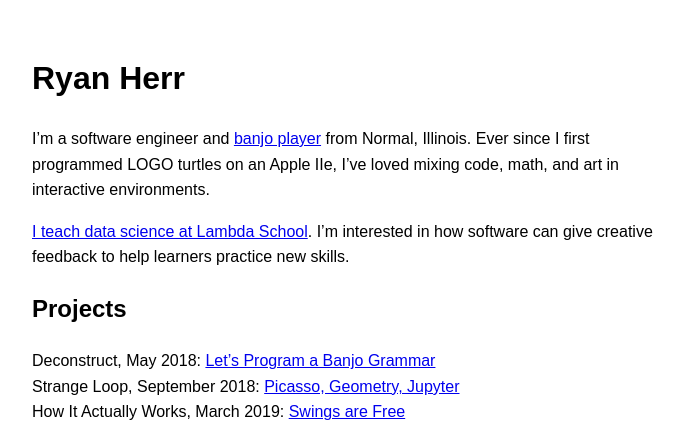
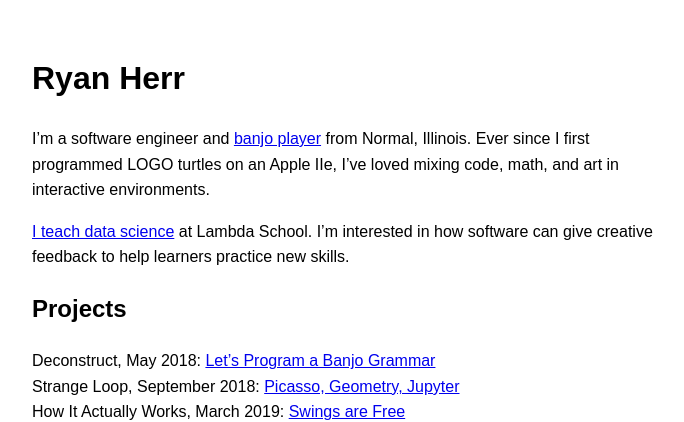
Before and after one commit to rrherr/rrherr.github.io, a Jekyll site: the page built from index.md, in a window 1280 px wide. Shown: the top 422 px of the page, without its empty margins (296-980 px from the left). Built offline with Jekyll 4.4.1, drawn with Linux system fonts in a browser that asks for light colours; our own code applies the rules of GitHub Pages for plain Markdown files.

```diff
--- a/index.md
+++ b/index.md
@@ -2,7 +2,7 @@
 
 I'm a software engineer and [banjo player](https://www.youtube.com/playlist?list=PLAwif0tmlJfUaGjOkqTl5RNJQLJH3798I) from Normal, Illinois. Ever since I first programmed LOGO turtles on an Apple IIe, I've loved mixing code, math, and art in interactive environments.
 
-[I teach data science at Lambda School](https://youtu.be/ITypFgnIiRQ). I'm interested in how software can give creative feedback to help learners practice new skills.
+[I teach data science](https://youtu.be/ITypFgnIiRQ) at Lambda School. I'm interested in how software can give creative feedback to help learners practice new skills.
 
 ## Projects
 Deconstruct, May 2018: [Let's Program a Banjo Grammar](https://rrherr.github.io/banjo-grammar/)
```
